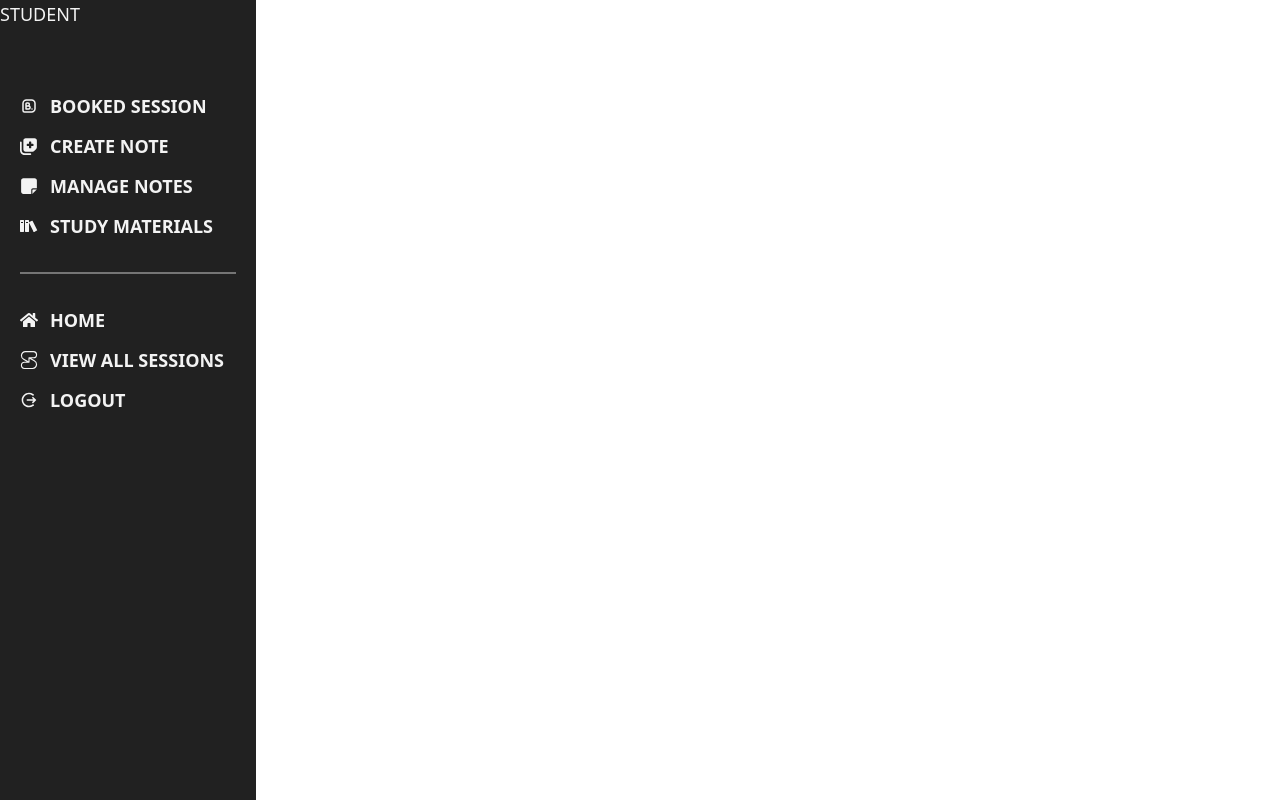
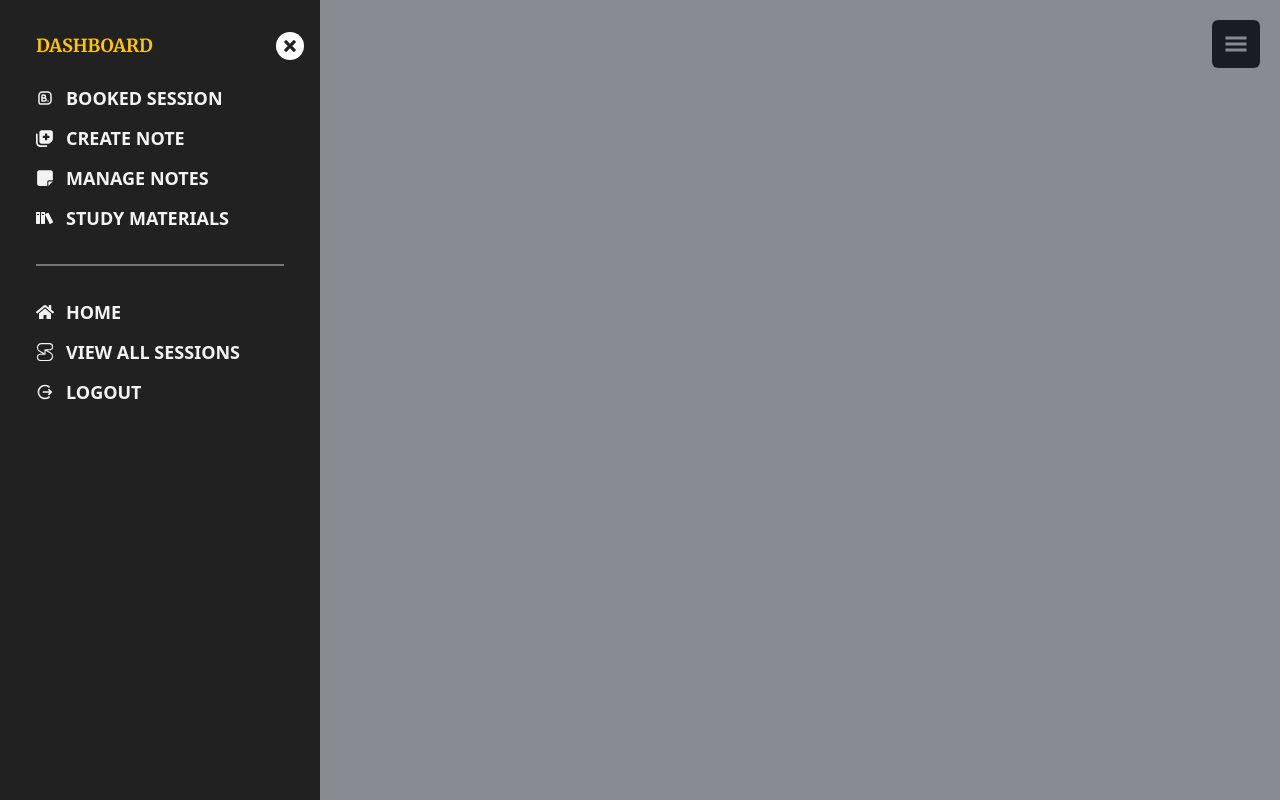
Before and after one commit to rockydey/learn-verse-client, a React (Vite) app: page /dashboard in a window 1280 px wide. Built offline with nearby package versions, Linux system fonts and the light colour scheme; no server answers.

Commit message:
update dashboard

```diff
--- a/src/components/Shared/Header/Header.jsx
+++ b/src/components/Shared/Header/Header.jsx
@@ -58,9 +58,9 @@ const Header = () => {
                   <Link
                     className='w-fit bg-color1 border-2 border-color1 hover:bg-transparent hover:text-color1 duration-700 px-4 py-2 rounded-full'
                     to={`/dashboard/${
-                      userRole?.role === "admin"
+                      userRole === "admin"
                         ? "users"
-                        : userRole?.role === "teacher"
+                        : userRole === "teacher"
                         ? "create-session"
                         : "booked-session"
                     }`}>
--- a/src/hooks/useRole.js
+++ b/src/hooks/useRole.js
@@ -8,8 +8,10 @@ const useRole = () => {
   const { data: userRole, isPending: roleLoading } = useQuery({
     queryKey: [user?.email, "userRole"],
     queryFn: async () => {
-      const res = await axoisSecure.get(`/users/${user.email}`);
-      return res.data;
+      if (user !== null) {
+        const res = await axoisSecure.get(`/users/${user.email}`);
+        return res.data?.role;
+      }
     },
   });
   return [userRole, roleLoading];
--- a/src/layouts/Dashboard/Dashboard.jsx
+++ b/src/layouts/Dashboard/Dashboard.jsx
@@ -11,11 +11,17 @@ import { MdOutlinePreview } from "react-icons/md";
 import { IoMdLogOut } from "react-icons/io";
 import useAuth from "../../hooks/useAuth";
 import toast, { Toaster } from "react-hot-toast";
+import { GiHamburgerMenu } from "react-icons/gi";
+import { ImCross } from "react-icons/im";
+import { Drawer } from "flowbite-react";
+import { useState } from "react";
 
 const Dashboard = () => {
   const [userRole] = useRole();
   const { logOut } = useAuth();
   const navigate = useNavigate();
+
+  const [isOpen, setIsOpen] = useState(true);
 
   const handleLogout = () => {
     logOut().then(() => {
@@ -26,19 +32,34 @@ const Dashboard = () => {
 
   return (
     <div>
-      <div className='flex'>
-        <div className='w-64 min-h-screen bg-color5'>
-          <p className='text-lg uppercase text-color9'>
-            {userRole?.role === "admin" ? (
-              <span>Admin</span>
-            ) : userRole?.role === "teacher" ? (
-              <span>Teacher</span>
-            ) : (
-              <span>Student</span>
-            )}
-          </p>
-          <ul className='text-lg text-color9 px-5 pt-16 font-semibold uppercase'>
-            {userRole?.role === "admin" ? (
+      <Toaster />
+      <div className=''>
+        <div className='relative'>
+          <button
+            className='text-2xl p-3 bg-color5 text-color4 right-5 top-5 rounded-md absolute'
+            onClick={() => setIsOpen(!isOpen)}>
+            <GiHamburgerMenu />
+          </button>
+        </div>
+        <div className='py-16 max-w-screen-xl mx-auto'>
+          <Outlet />
+        </div>
+      </div>
+      <Drawer
+        className='bg-color5 '
+        open={isOpen}
+        onClose={() => setIsOpen(!isOpen)}>
+        <div className='text-color5 flex text-lg items-center font-semibold font-merriweather justify-between pl-5 uppercase mt-4 mb-6'>
+          <h3 className='text-color2'>{userRole} Dashboard</h3>
+          <button
+            onClick={() => setIsOpen(!isOpen)}
+            className='bg-color4 text-xs p-2 rounded-full'>
+            <ImCross />
+          </button>
+        </div>
+        <Drawer.Items>
+          <ul className='text-lg text-color9 px-5 font-semibold uppercase'>
+            {userRole === "admin" ? (
               <>
                 <li>
                   <NavLink
@@ -62,7 +83,7 @@ const Dashboard = () => {
                   </NavLink>
                 </li>
               </>
-            ) : userRole?.role === "teacher" ? (
+            ) : userRole === "teacher" ? (
               <>
                 <li>
                   <NavLink
@@ -153,12 +174,8 @@ const Dashboard = () => {
               </button>
             </li>
           </ul>
-        </div>
-        <div className='flex-1 p-16'>
-          <Outlet />
-        </div>
-      </div>
-      <Toaster />
+        </Drawer.Items>
+      </Drawer>
     </div>
   );
 };
```
